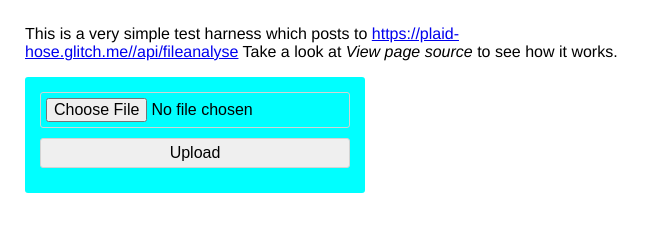
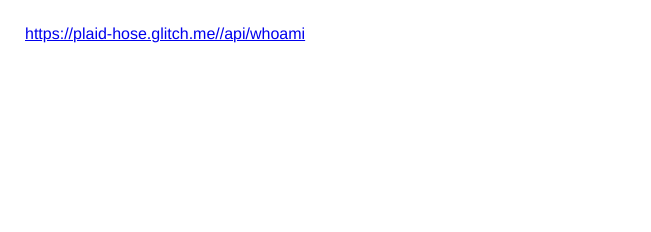
Before and after one commit to Suzanne923/FCC-Request-Header-Parser-Microservice, a website: page views/index.html in a window 1280 px wide. Shown: the whole page, without its empty margins (0-651 px from the left). Drawn offline with Linux system fonts and the light colour scheme.

Commit message:
first commit

```diff
--- a/views/index.html
+++ b/views/index.html
@@ -19,10 +19,6 @@
     <link rel="stylesheet" href="/style.css">
   </head>
   <body>
-    <p>This is a very simple test harness which posts to <a href="https://plaid-hose.glitch.me//api/fileanalyse">https://plaid-hose.glitch.me//api/fileanalyse</a> Take a look at <i>View page source</i> to see how it works.</p>
-    <form enctype="multipart/form-data">
-      <input type="file" />
-      <input value="Upload" type="submit" />
-    </form>
+    <p><a href="https://plaid-hose.glitch.me//api/whoami">https://plaid-hose.glitch.me//api/whoami</a></p>
   </body>
 </html>
```
